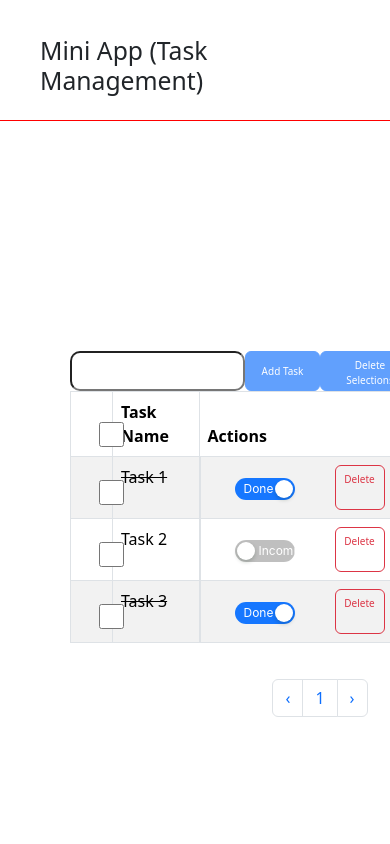
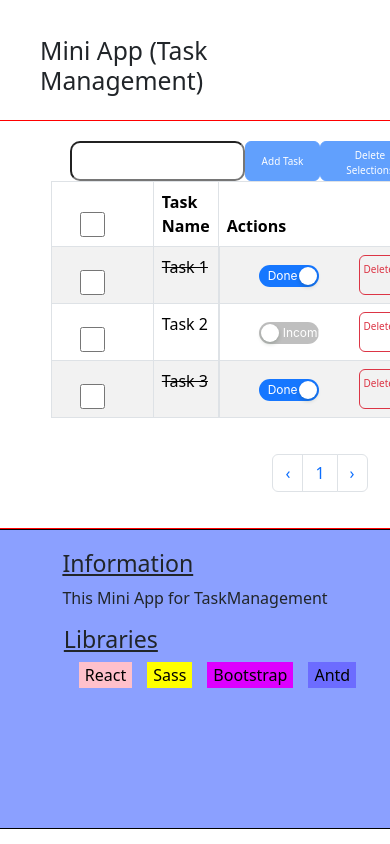
Before and after one commit to GoktugYmsk/task-management-challange, a React (Create React App) app: page / in a window 390 px wide. Shown: the top 844 px of the page. Built offline with nearby package versions, Linux system fonts and the light colour scheme.

Commit message:
simple fixed & mediaquery edited

```diff
--- a/src/components/content/altBox/index.jsx
+++ b/src/components/content/altBox/index.jsx
@@ -2,6 +2,7 @@ import React, { useState } from 'react';
 import Table from 'react-bootstrap/Table';
 import Button from 'react-bootstrap/Button';
 import { Switch, Space, Modal } from 'antd';
+import { Row, Col } from 'react-bootstrap';
 
 import './index.scss';
 
@@ -62,11 +63,13 @@ function AltBox({ tasks, setTasks }) {
   };
 
   return (
+    <Row>
+      <Col sm={8} md={12} lg={12} >
         <div className='content__altBox'>
           <Table striped bordered hover>
             <thead>
               <tr>
-            <th>
+                <th  >
                   <input type='checkbox' checked={areAllTasksSelected} onChange={handleToggleAllTasks} readOnly />
                 </th>
                 <th>Task Name</th>
@@ -116,6 +119,8 @@ function AltBox({ tasks, setTasks }) {
             <p>{selectedTaskIndex !== null ? `Are you sure you want to delete "${tasks[selectedTaskIndex]?.name}"?` : ''}</p>
           </Modal>
         </div>
+      </Col>
+    </Row>
   );
 }
 
--- a/src/components/content/altBox/index.scss
+++ b/src/components/content/altBox/index.scss
@@ -45,15 +45,20 @@
         display: flex;
         align-items: center !important;
         justify-content: center !important;
-        width: 350px;
+        width: 380px;
         margin-left: 100px;
+
+        input{
+            margin-right: 60px;
+        }
     }
 
     .content-delete__button {
         display: flex;
         align-items: center;
         justify-content: center;
-        width: 50px;
+        width: 40px;
+        height: 40px;
 
         p {
             display: flex;
@@ -76,3 +81,14 @@
         }
     }
 }
+
+@media screen and (min-width:768px) {
+    .content__altBox {
+        width: 400px;
+    }
+}
+@media screen and (min-width:992px) {
+    .content__altBox {
+        width: 800px !important;
+    }
+}
--- a/src/components/content/index.scss
+++ b/src/components/content/index.scss
@@ -3,7 +3,7 @@
   flex-direction: column;
   align-items: center;
   justify-content: center;
-  height: 100vh !important;
+  padding: 20px;
   border: 1px solid red;
 
   .content-delete__button {
--- a/src/components/content/topBox/index.jsx
+++ b/src/components/content/topBox/index.jsx
@@ -6,17 +6,17 @@ import './index.scss';
 
 function TopBox({ tasks, setTasks }) {
   const [inputValue, setInputValue] = useState('');
-  const [showConfirmationModal, setShowConfirmationModal] = useState(false);
+  const [showModal, setShowModal] = useState(false);
   const inputRef = useRef(null);
 
   const handleDeleteSelections = () => {
     const deleteSelectedTick = tasks.filter((task) => !task.tick);
     setTasks(deleteSelectedTick);
-    setShowConfirmationModal(false);
   };
 
   const handleInputChange = (e) => {
     setInputValue(e.target.value);
+
   };
 
   const handleAddTask = () => {
@@ -29,24 +29,24 @@ function TopBox({ tasks, setTasks }) {
     inputRef.current.focus();
   };
 
-  const areAllTasksTicked = tasks.length > 0 && tasks.every((task) => task.tick);
+  const tasksTicked = tasks.length > 0 && tasks.every((task) => task.tick);
 
-  const handleConfirmationModalClose = () => {
-    setShowConfirmationModal(false);
+  const handleModalClose = () => {
+    setShowModal(false);
   };
 
   const handleDeleteSelectionsConfirm = () => {
-    setShowConfirmationModal(false);
+    setShowModal(false);
     handleDeleteSelections();
   };
 
-  const handleDeleteSelectionsPrompt = () => {
-    setShowConfirmationModal(true);
+  const deleteSelections = () => {
+    setShowModal(true);
   };
 
   return (
     <div className='content-topBox'>
-      <input ref={inputRef} onChange={handleInputChange} />
+      <input ref={inputRef} value={inputValue} onChange={handleInputChange} />
       <Button
         className='content-topBox__add-Button'
         onClick={handleAddTask}
@@ -56,18 +56,18 @@ function TopBox({ tasks, setTasks }) {
       </Button>
       <Button
         className='content-topBox__allDelete-Button'
-        onClick={handleDeleteSelectionsPrompt}
-        disabled={tasks.length === 0 || (!areAllTasksTicked && !tasks.some((task) => task.tick))}
+        onClick={deleteSelections}
+        disabled={tasks.length === 0 || (!tasksTicked && !tasks.some((task) => task.tick))}
       >
         Delete Selections
       </Button>
-      <Modal show={showConfirmationModal} onHide={handleConfirmationModalClose}>
+      <Modal show={showModal} onHide={handleModalClose}>
         <Modal.Header closeButton>
           <Modal.Title>Confirmation</Modal.Title>
         </Modal.Header>
         <Modal.Body>Are you sure you want to delete the selected tasks?</Modal.Body>
         <Modal.Footer>
-          <Button variant='secondary' onClick={handleConfirmationModalClose}>
+          <Button variant='secondary' onClick={handleModalClose}>
             Cancel
           </Button>
           <Button variant='danger' onClick={handleDeleteSelectionsConfirm}>
--- a/src/components/sideBar/index.scss
+++ b/src/components/sideBar/index.scss
@@ -1,6 +1,6 @@
 .sideBar-container {
     display: flex;
-    height: 100vh !important;
+    height: 300px !important;
     flex-direction: column;
     background: rgb(139, 160, 255);
     padding: 20px;
```
Lines whose indentation alone changed are shown as unchanged.
